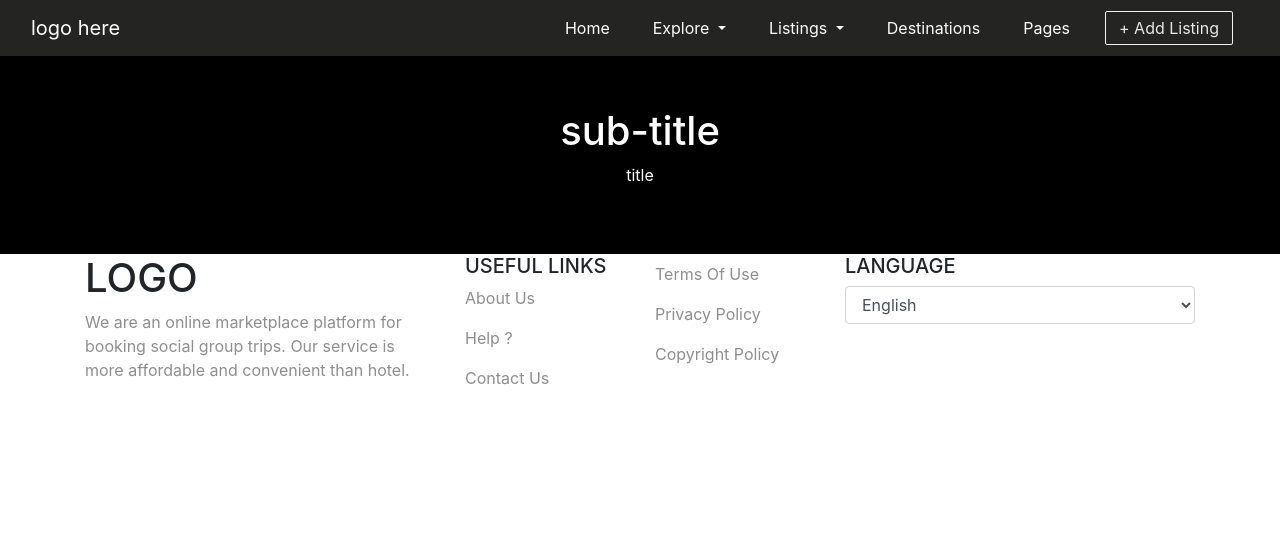
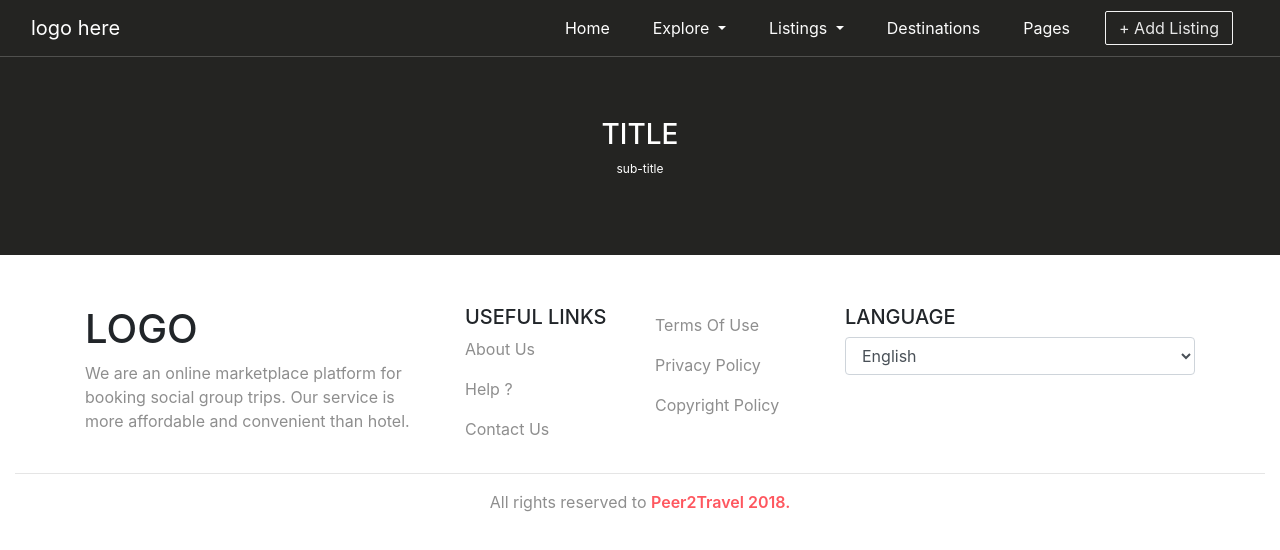
Before and after one commit to ashiqulemu/jesuspn, a Vue app: page / in a window 1280 px wide. Shown: the top 550 px of the page. Built offline with nearby package versions, Linux system fonts and the light colour scheme.

Commit message:
commit-razib

```diff
--- a/src/components/layout/footer.vue
+++ b/src/components/layout/footer.vue
@@ -1,5 +1,6 @@
 <template>
-    <div class="container">
+    <div>
+        <div class="container footer">
             <div class="row">
                 <div class="col-md-4">
                     <h1>LOGO</h1>
@@ -33,6 +34,16 @@
                 </div>
             </div>
         </div>
+        <div class="container-fluid footer-bottom">
+            <hr>
+            <div class="row">
+                <div class="col-md-12">
+                    <p>All rights reserved to <span>Peer2Travel 2018.</span></p>
+                </div>
+            </div>
+        </div>
+    </div>
+
 </template>
 
 <script>
--- a/src/components/layout/subHeader.vue
+++ b/src/components/layout/subHeader.vue
@@ -1,7 +1,7 @@
 <template>
     <div class="centering">
-        <h1>{{subTitle}}</h1>
-        <p class="text-white">{{title}}</p>
+        <h1>{{title}}</h1>
+        <p class="text-white">{{subTitle}}</p>
     </div>
 </template>
 <script>
@@ -10,13 +10,5 @@
     }
 </script>
 <style>
-.centering{
-    background: black;
-    color: white;
-    display: flex;
-    height: 198px;
-    flex-direction: column;
-    justify-content: center;
-    align-items: center;
-}
+
 </style>
--- /dev/null
+++ b/src/styles/_footer.scss
@@ -0,0 +1,15 @@
+.footer{
+  padding-top: 50px;
+  //background-image: url("");
+}
+
+.footer-bottom{
+  text-align: center;
+  p{
+    font-weight: 400;
+  }
+  span{
+    color: $brand-primary;
+    font-weight: 600;
+  }
+}
--- a/src/styles/_headers.scss
+++ b/src/styles/_headers.scss
@@ -1,6 +1,7 @@
 
 .site-header {
   background: $brand-secondary;
+  border-bottom: 1px solid #50504e;
 
   .dropdown-menu{
     background: #fe575f;
--- a/src/styles/_variable.scss
+++ b/src/styles/_variable.scss
@@ -1,2 +1,4 @@
 $brand-primary:#fe575f;
 $brand-secondary:#242422;
+$text-color-normal: #8e8e8e;
+$text-color-black: black;
--- a/src/styles/app.scss
+++ b/src/styles/app.scss
@@ -1,9 +1,9 @@
 @import "variable";
 @import "~bootstrap/scss/bootstrap.scss";
 @import "headers.scss";
+@import "footer.scss";
 
-$text-color-normal: #8e8e8e;
-$text-color-black: black;
+
 
 p {
   color: $text-color-normal;
@@ -11,3 +11,21 @@ p {
     color: $text-color-black;
   }
 }
+
+.centering{
+  background: $brand-secondary;
+  color: white;
+  display: flex;
+  height: 198px;
+  flex-direction: column;
+  justify-content: center;
+  align-items: center;
+
+  h1{
+    text-transform: uppercase;
+    font-size: 28px;
+  }
+  p{
+    font-size: 12px;
+  }
+}
```
Lines whose indentation alone changed are shown as unchanged.
